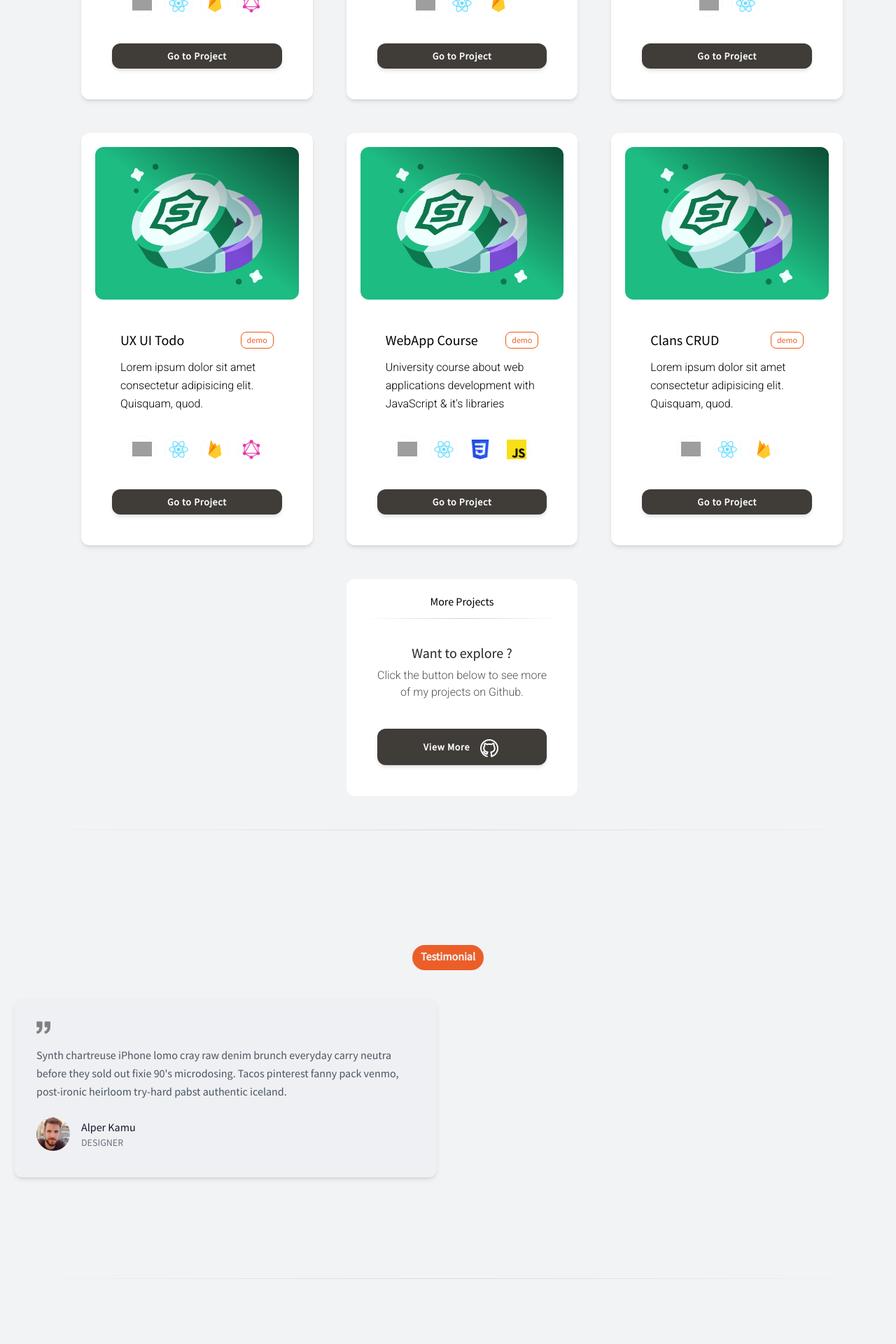
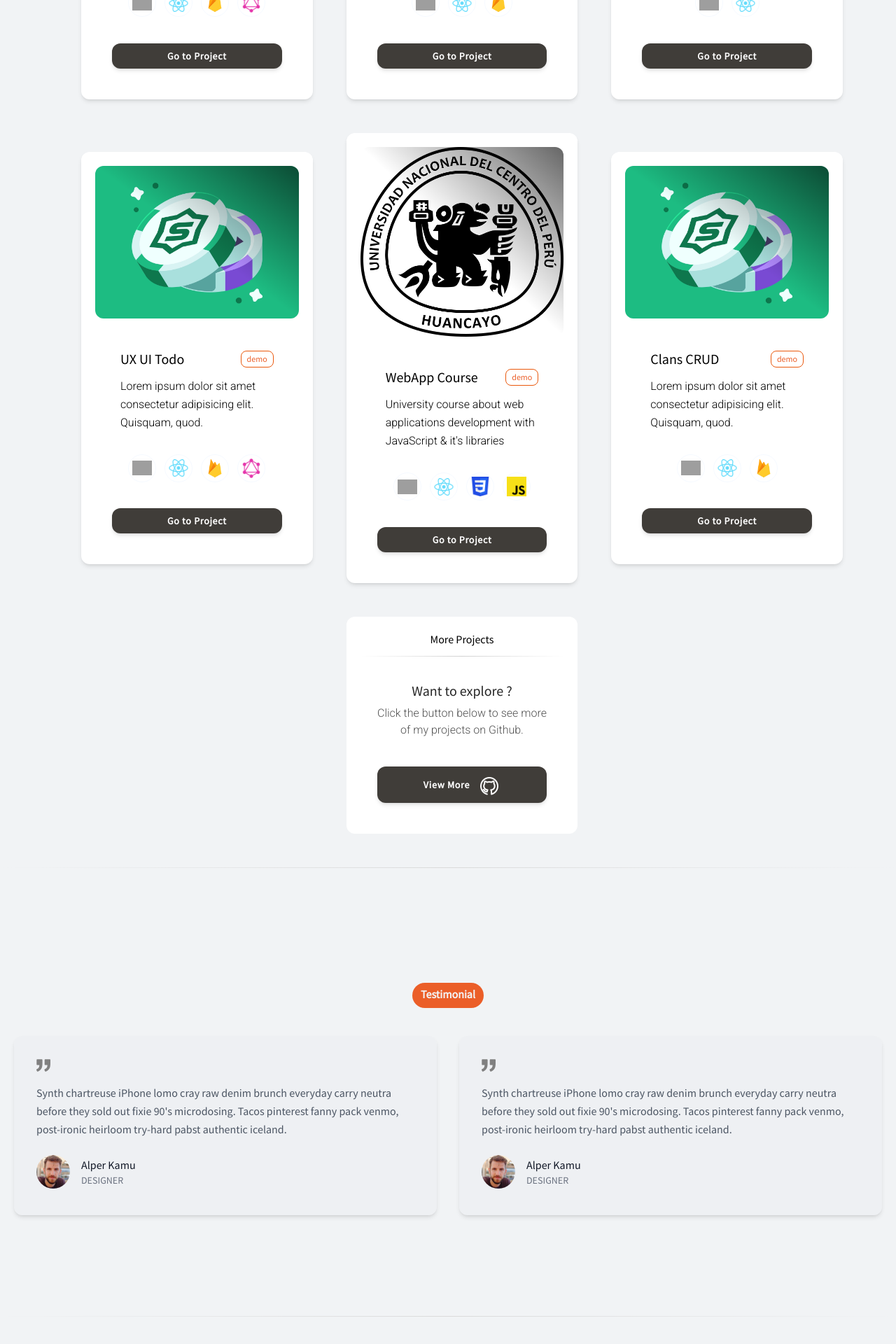
Before and after one commit to kralion/portfolio, a React (Vite) app: page / in a window 1280 px wide. Shown: the part 2871-4791 px from the top of the page at 70% size. Built offline with nearby package versions, Linux system fonts and the light colour scheme; grey boxes are pictures that could not be loaded.

Commit message:
style: projects-bg flexbox images

```diff
--- a/src/components/ProjectCard.jsx
+++ b/src/components/ProjectCard.jsx
@@ -68,6 +68,8 @@
                     src={projectImage}
                     alt="ui/ux review check"
                     className="rounded-xl"
+                    width="100%"
+                    height="auto"
                 />
                 <div className="to-bg-black-10 absolute inset-0 h-full rounded-xl bg-gradient-to-tr from-transparent via-transparent to-black/60 " />
 
--- a/src/pages/Experience.jsx
+++ b/src/pages/Experience.jsx
@@ -4,6 +4,7 @@
 import todo from "../assets/project-bg/todo.png"
 import { Button } from "@material-tailwind/react";
 import githubWhite from "../assets/github-white.png"
+import uncpLogo from "../assets/project-bg/uncp.png"
 
 function Experience() {
 
@@ -18,7 +19,7 @@
                 <ProjectCard projectTitle="Clans CRUD" description="Lorem ipsum dolor sit amet consectetur adipisicing elit. Quisquam, quod." usedTechnologies={["firebase", "tailwindcss", "react"]} projectImage={todo} projectLink="https://github.com/Dv-Joan/practicas-react" />
                 <ProjectCard projectTitle="ECO Inc LP" description="Lorem ipsum dolor sit amet consectetur adipisicing elit. Quisquam, quod." usedTechnologies={["react", "tailwindcss"]} projectImage={todo} projectLink="https://github.com/Dv-Joan/Ecologycall-SLP" />
                 <ProjectCard projectTitle="UX UI Todo" description="Lorem ipsum dolor sit amet consectetur adipisicing elit. Quisquam, quod." usedTechnologies={["react", "tailwindcss", "firebase", "graphql"]} projectImage={todo} projectLink="https://github.com/Dv-Joan/uncp-apps-dev" />
-                <ProjectCard projectTitle="WebApp Course" description="University course about web applications development with JavaScript & it's libraries" usedTechnologies={["react", "js","tailwindcss", "css"]} projectImage={todo} projectLink="https://github.com/Dv-Joan/uncp-apps-dev" />
+                <ProjectCard projectTitle="WebApp Course" description="University course about web applications development with JavaScript & it's libraries" usedTechnologies={["react", "js","tailwindcss", "css"]} projectImage={uncpLogo} projectLink="https://github.com/Dv-Joan/uncp-apps-dev" />
                 <ProjectCard projectTitle="Clans CRUD" description="Lorem ipsum dolor sit amet consectetur adipisicing elit. Quisquam, quod." usedTechnologies={["firebase", "tailwindcss", "react"]} projectImage={todo} projectLink="https://github.com/Dv-Joan/practicas-react" />
                 <div className="">
 
--- a/src/pages/Testimonial.jsx
+++ b/src/pages/Testimonial.jsx
@@ -23,6 +23,21 @@
                             </a>
                         </div>
                     </div>
+                    <div data-aos="fade-in" data-aos-delay="200" data-aos-duration="1500" className="p-4 md:w-1/2 w-full">
+                        <div className="h-full bg-gray-200/20 p-8 shadow-md rounded-xl">
+                            <svg xmlns="http://www.w3.org/2000/svg" fill="gray" className="block w-5 h-5 text-gray-400 mb-4" viewBox="0 0 975.036 975.036">
+                                <path d="M925.036 57.197h-304c-27.6 0-50 22.4-50 50v304c0 27.601 22.4 50 50 50h145.5c-1.9 79.601-20.4 143.3-55.4 191.2-27.6 37.8-69.399 69.1-125.3 93.8-25.7 11.3-36.8 41.7-24.8 67.101l36 76c11.6 24.399 40.3 35.1 65.1 24.399 66.2-28.6 122.101-64.8 167.7-108.8 55.601-53.7 93.7-114.3 114.3-181.9 20.601-67.6 30.9-159.8 30.9-276.8v-239c0-27.599-22.401-50-50-50zM106.036 913.497c65.4-28.5 121-64.699 166.9-108.6 56.1-53.7 94.4-114.1 115-181.2 20.6-67.1 30.899-159.6 30.899-277.5v-239c0-27.6-22.399-50-50-50h-304c-27.6 0-50 22.4-50 50v304c0 27.601 22.4 50 50 50h145.5c-1.9 79.601-20.4 143.3-55.4 191.2-27.6 37.8-69.4 69.1-125.3 93.8-25.7 11.3-36.8 41.7-24.8 67.101l35.9 75.8c11.601 24.399 40.501 35.2 65.301 24.399z" />
+                            </svg>
+                            <p className="leading-relaxed mb-6">Synth chartreuse iPhone lomo cray raw denim brunch everyday carry neutra before they sold out fixie 90's microdosing. Tacos pinterest fanny pack venmo, post-ironic heirloom try-hard pabst authentic iceland.</p>
+                            <a href='' className="inline-flex items-center ">
+                                <img alt="testimonial" src={profilePic} className="w-12 h-12 rounded-full flex-shrink-0 object-cover object-center" />
+                                <span className="flex-grow flex flex-col pl-4  hover:scale-105 duration-200 hover:font-bold">
+                                    <span className="title-font font-medium text-gray-900 ">Alper Kamu</span>
+                                    <span className="text-gray-500 text-sm">DESIGNER</span>
+                                </span>
+                            </a>
+                        </div>
+                    </div>
                 </div>
             </div>
         </section>
```
Also changed, not shown: src/assets/project-bg/uncp.png (added).
